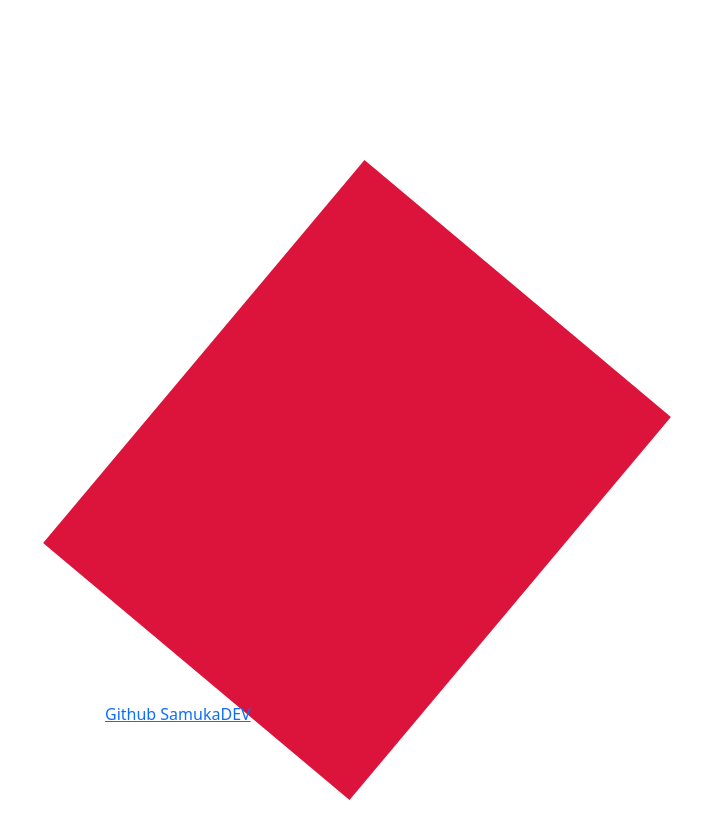
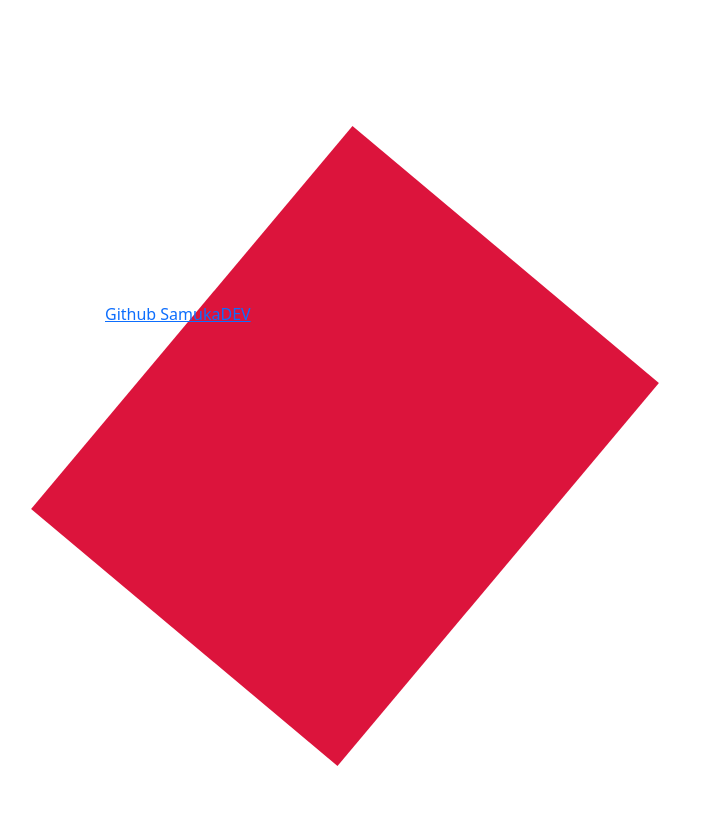
Before and after one commit to SamukaDEV/react-stackblitz, a React (Create React App) app: page / in a window 1280 px wide. Shown: the part 420-1258 px from the top of the page, without its empty margins (295-997 px from the left). After the commit the page ends 1186 px from the top, so only its background shows below. Built offline with nearby package versions, Linux system fonts and the light colour scheme.

Commit message:
1 file modified

```diff
--- a/src/style.css
+++ b/src/style.css
@@ -49,7 +49,7 @@ button:focus {
 }
 
 .bv-1 {
-  position: sticky;
+  position: absolute;
   height: 400px;
   width: 500px;
   transform: rotate(-50deg);
```
